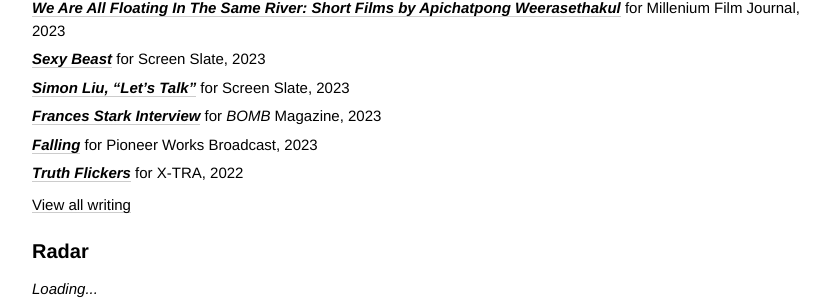
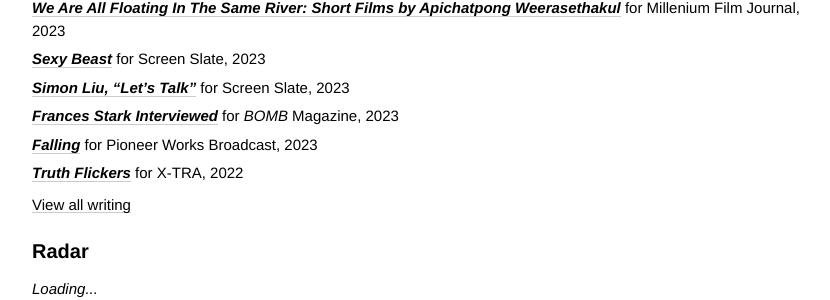
Before and after one commit to minicreative/maxlevin.me, a Jekyll site: the page built from index.md, in a window 1280 px wide. Shown: the part 339-639 px from the top of the page, without its empty margins (18-848 px from the left). Built offline with Jekyll 4.4.1, drawn with Linux system fonts in a browser that asks for light colours.

Commit message:
Updated Index

```diff
--- a/index.md
+++ b/index.md
@@ -35,7 +35,7 @@
       for Screen Slate, 2023"
     image: "/uploads/Somewhere.jpg"
     is_priority: false
-  - description: "**[*Frances Stark Interview*](https://bombmagazine.org/articles/frances-stark-interviewed/)**
+  - description: "**[*Frances Stark Interviewed*](https://bombmagazine.org/articles/frances-stark-interviewed/)**
       for *BOMB* Magazine, 2023"
     image: "/uploads/The-Deployment-of-Private-Huerta-Frances-Stark1.jpg"
     is_priority: true
```
